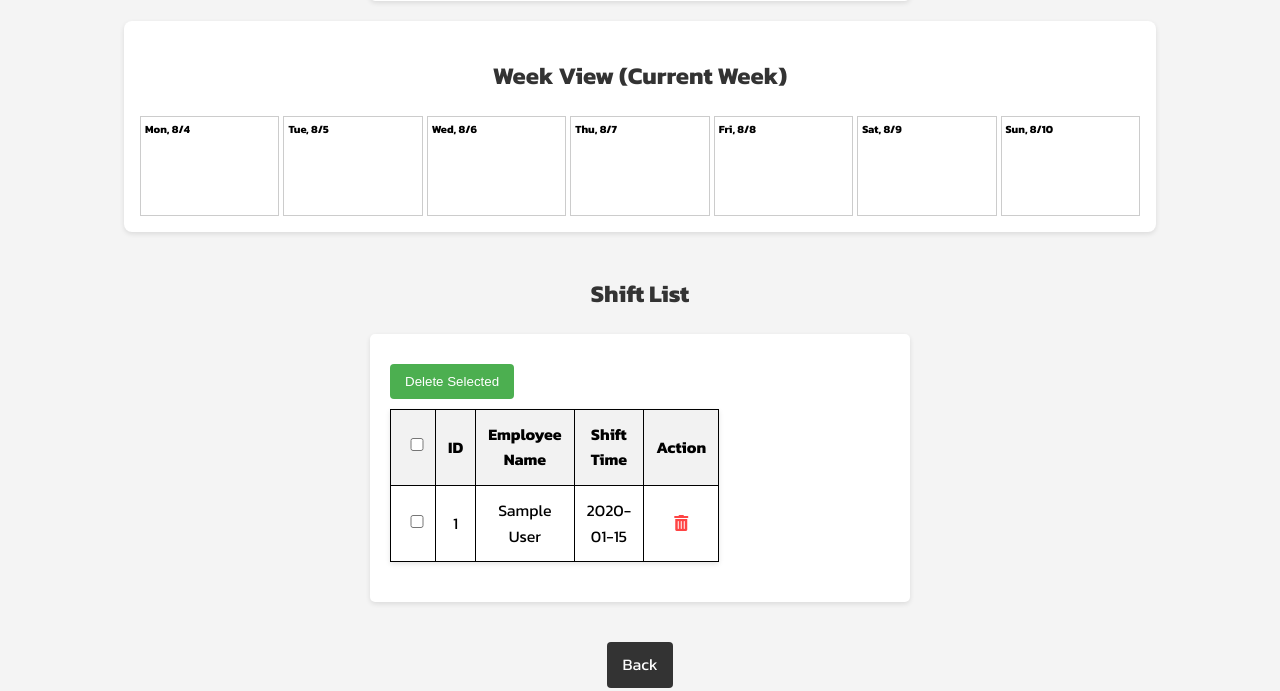
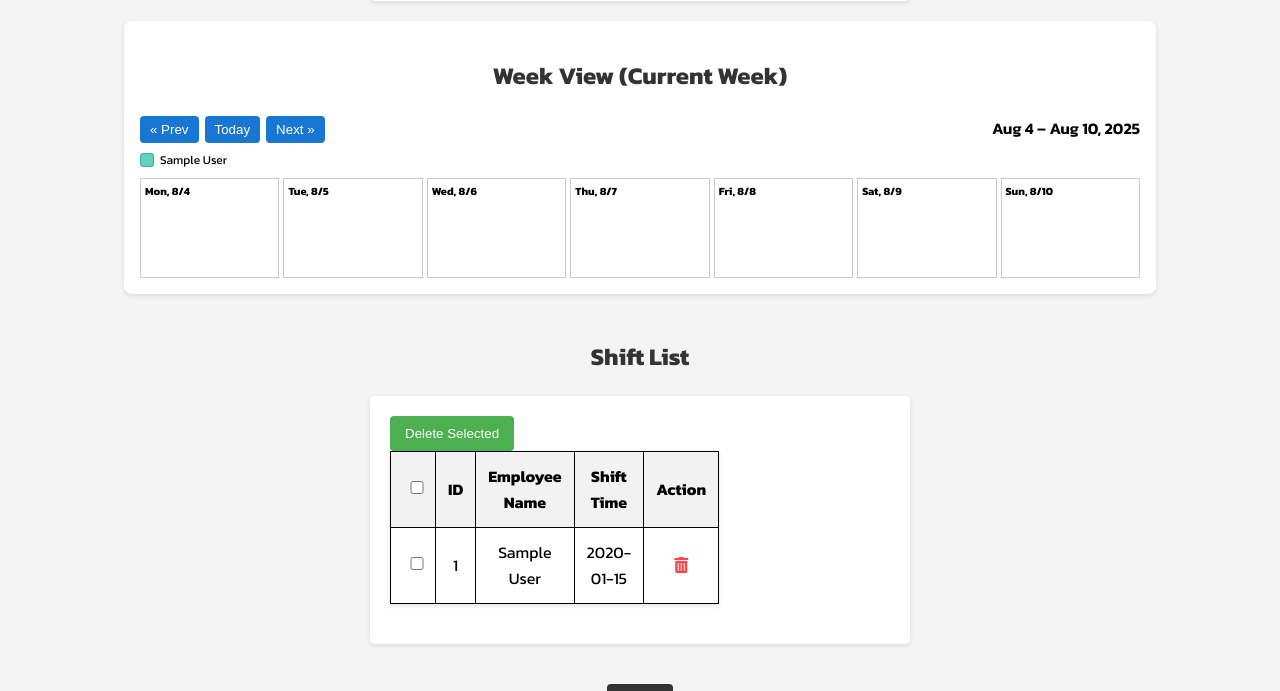
Before and after one commit to StoneHub/Care-Calendar, a Flask app: page /shifts in a window 1280 px wide. Shown: the part 477-1168 px from the top of the page. Run offline with Flask 3, Linux system fonts and the light colour scheme; tables that the repository leaves empty hold one stand-in row (values such as "Sample post").

Commit message:
Update .gitignore and enhance shifts.html for calendar functionality
- Added Python/Flask app ignores to .gitignore for better file management.
- Improved shifts.html with a calendar header, navigation buttons, and a color legend for shifts.
- Refactored JavaScript functions for better date handling and visual representation of shifts.

```diff
--- a/workforce-management-system/templates/shifts.html
+++ b/workforce-management-system/templates/shifts.html
@@ -109,11 +109,18 @@
         .weekday-group.visible { display: flex; flex-wrap: wrap; gap: 8px; }
         .weekday-chip { background:#e0e0e0; padding:4px 8px; border-radius:12px; font-size:12px; }
         .calendar-wrapper { width:100%; max-width:1000px; background:#fff; padding:16px; border-radius:8px; box-shadow:0 2px 5px rgba(0,0,0,.1); margin-bottom:24px; }
+        .calendar-header { display:flex; align-items:center; justify-content:space-between; gap:8px; flex-wrap:wrap; margin-bottom:8px; }
+        .calendar-header .left, .calendar-header .right { display:flex; gap:6px; align-items:center; }
+        .nav-btn { background:#1976d2; color:#fff; border:none; border-radius:4px; padding:6px 10px; cursor:pointer; }
+        .nav-btn:hover { background:#1565c0; }
+        #weekRange { font-weight:600; }
         .calendar-grid { display:grid; grid-template-columns: repeat(7,1fr); gap:4px; }
         .cal-cell { border:1px solid #ccc; min-height:90px; padding:4px; font-size:12px; position:relative; }
         .cal-cell h4 { margin:0 0 4px 0; font-size:11px; }
         .shift-pill { background:#4CAF50; color:#fff; padding:2px 4px; border-radius:4px; margin:2px 0; display:block; font-size:11px; }
-        .batch-actions { margin:10px 0; }
+        .legend { display:flex; flex-wrap:wrap; gap:10px; margin-bottom:8px; }
+        .legend-item { display:flex; align-items:center; gap:6px; font-size:12px; }
+        .legend-swatch { width:12px; height:12px; border-radius:3px; border:1px solid rgba(0,0,0,.2); display:inline-block; }
     </style>
 </head>
 <body>
@@ -150,6 +157,17 @@
 
     <div class="calendar-wrapper">
         <h2>Week View (Current Week)</h2>
+        <div class="calendar-header">
+            <div class="left">
+                <button type="button" id="prevWeek" class="nav-btn" aria-label="Previous week">« Prev</button>
+                <button type="button" id="todayBtn" class="nav-btn" aria-label="Jump to current week">Today</button>
+                <button type="button" id="nextWeek" class="nav-btn" aria-label="Next week">Next »</button>
+            </div>
+            <div class="right">
+                <span id="weekRange" aria-live="polite"></span>
+            </div>
+        </div>
+        <div id="calendarLegend" class="legend" aria-label="Employee color legend"></div>
         <div class="calendar-grid" id="calendarGrid"></div>
     </div>
 
@@ -212,29 +230,107 @@
         function toggleAll(master){
             document.querySelectorAll('input[name="shift_ids"]').forEach(cb=>cb.checked=master.checked);
         }
+
+        // Parse shifts data once
         const shiftsData = JSON.parse(document.getElementById('shifts-data').textContent).map(s=>({
             id: s.id,
             name: s.name,
-            dt: s.shift_time
+            dt: s.shift_time // ISO local, e.g., 2025-08-07T09:00:00
         }));
+
+        // Helpers
+        function pad2(n){ return String(n).padStart(2,'0'); }
+        function formatDateYYYYMMDD(d){ return d.getFullYear()+"-"+pad2(d.getMonth()+1)+"-"+pad2(d.getDate()); }
+        function startOfWeek(date, weekOffset){
+            const d = new Date(date);
+            const day = (d.getDay()+6)%7; // Mon=0
+            d.setHours(0,0,0,0);
+            d.setDate(d.getDate() - day + (weekOffset*7));
+            return d;
+        }
+        function formatWeekRange(monday){
+            const sunday = new Date(monday); sunday.setDate(monday.getDate()+6);
+            const opts = { month:'short', day:'numeric' };
+            const left = monday.toLocaleDateString(undefined, opts);
+            const right = sunday.toLocaleDateString(undefined, { ...opts, year: monday.getFullYear()===sunday.getFullYear() ? undefined : 'numeric' });
+            const year = sunday.getFullYear();
+            return `${left} – ${right}, ${year}`;
+        }
+        function hashString(str){
+            let h=0; for(let i=0;i<str.length;i++){ h = (h<<5) - h + str.charCodeAt(i); h |= 0; }
+            return Math.abs(h);
+        }
+        function hslToHex(h,s,l){
+            s/=100; l/=100;
+            const k=n=> (n+ h/30)%12;
+            const a=s*Math.min(l,1-l);
+            const f=n=> l - a*Math.max(-1, Math.min(k(n)-3, Math.min(9-k(n),1)));
+            const toHex=x=> Math.round(x*255).toString(16).padStart(2,'0');
+            return `#${toHex(f(0))}${toHex(f(8))}${toHex(f(4))}`;
+        }
+        function colorForName(name){
+            const h = hashString(name) % 360;
+            const s = 55; // saturation
+            const l = 60; // lightness
+            return hslToHex(h, s, l);
+        }
+        function contrastYIQ(hex){
+            const rgb = hex.replace('#','');
+            const r = parseInt(rgb.substr(0,2),16);
+            const g = parseInt(rgb.substr(2,2),16);
+            const b = parseInt(rgb.substr(4,2),16);
+            const yiq = (r*299 + g*587 + b*114)/1000;
+            return yiq >= 140 ? '#000' : '#fff';
+        }
+
+        function buildLegend(){
+            const legend = document.getElementById('calendarLegend');
+            if(!legend) return;
+            legend.innerHTML = '';
+            const names = Array.from(new Set(shiftsData.map(s=>s.name))).sort((a,b)=>a.localeCompare(b));
+            names.forEach(name=>{
+                const color = colorForName(name);
+                const item = document.createElement('div'); item.className='legend-item';
+                const sw = document.createElement('span'); sw.className='legend-swatch'; sw.style.background=color; sw.title = name;
+                const label = document.createElement('span'); label.textContent = name;
+                item.appendChild(sw); item.appendChild(label); legend.appendChild(item);
+            });
+        }
+
+        let weekOffset = 0;
         function buildWeekView(){
             const grid = document.getElementById('calendarGrid'); if(!grid) return; grid.innerHTML='';
-            const now = new Date(); const monday = new Date(now); monday.setDate(now.getDate() - ((now.getDay()+6)%7));
+            const monday = startOfWeek(new Date(), weekOffset);
+            const rangeEl = document.getElementById('weekRange'); if(rangeEl) rangeEl.textContent = formatWeekRange(monday);
+
             for(let i=0;i<7;i++){
                 const dayDate = new Date(monday); dayDate.setDate(monday.getDate()+i);
                 const cell = document.createElement('div'); cell.className='cal-cell';
                 const header = document.createElement('h4'); header.textContent = dayDate.toLocaleDateString(undefined,{ weekday:'short', month:'numeric', day:'numeric'});
                 cell.appendChild(header);
-                const dayStr = dayDate.toISOString().substring(0,10);
-                shiftsData.filter(s=>s.dt.startsWith(dayStr)).forEach(s=>{
+                const dayStr = formatDateYYYYMMDD(dayDate); // local date string
+
+                shiftsData.filter(s=> s.dt.slice(0,10) === dayStr).forEach(s=>{
                     const pill = document.createElement('span'); pill.className='shift-pill';
-                    const d = new Date(s.dt); const timeStr = d.toLocaleTimeString([], {hour:'2-digit', minute:'2-digit'});
-                    pill.textContent = timeStr + ' ' + s.name; cell.appendChild(pill);
+                    const d = new Date(s.dt);
+                    const timeStr = d.toLocaleTimeString([], {hour:'2-digit', minute:'2-digit'});
+                    const color = colorForName(s.name);
+                    const textColor = contrastYIQ(color);
+                    pill.style.background = color; pill.style.color = textColor;
+                    pill.textContent = `${timeStr} ${s.name}`;
+                    pill.title = `${s.name} • ${d.toLocaleString()}`;
+                    cell.appendChild(pill);
                 });
                 grid.appendChild(cell);
             }
         }
+
+        // Init and controls
+        buildLegend();
         buildWeekView();
+        document.getElementById('prevWeek').addEventListener('click', ()=>{ weekOffset--; buildWeekView(); });
+        document.getElementById('nextWeek').addEventListener('click', ()=>{ weekOffset++; buildWeekView(); });
+        document.getElementById('todayBtn').addEventListener('click', ()=>{ weekOffset=0; buildWeekView(); });
     </script>
 </body>
 </html>
```
Also changed, not shown: 1 other file.
